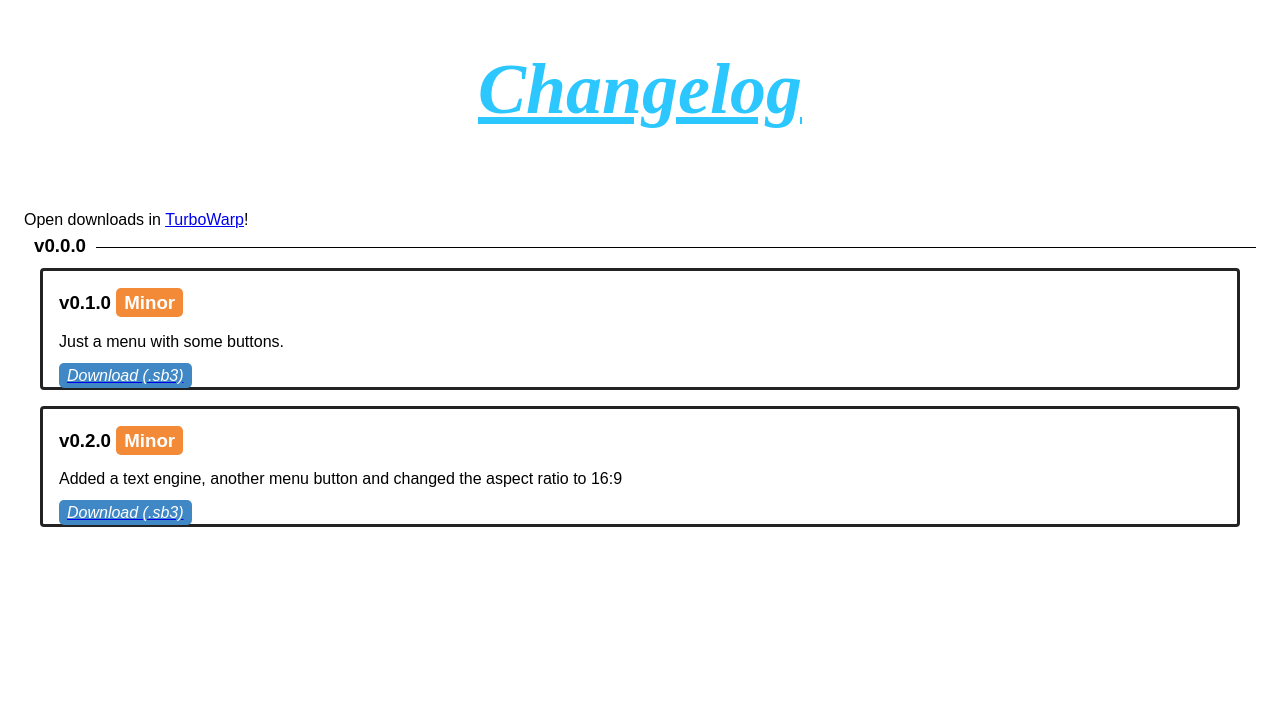
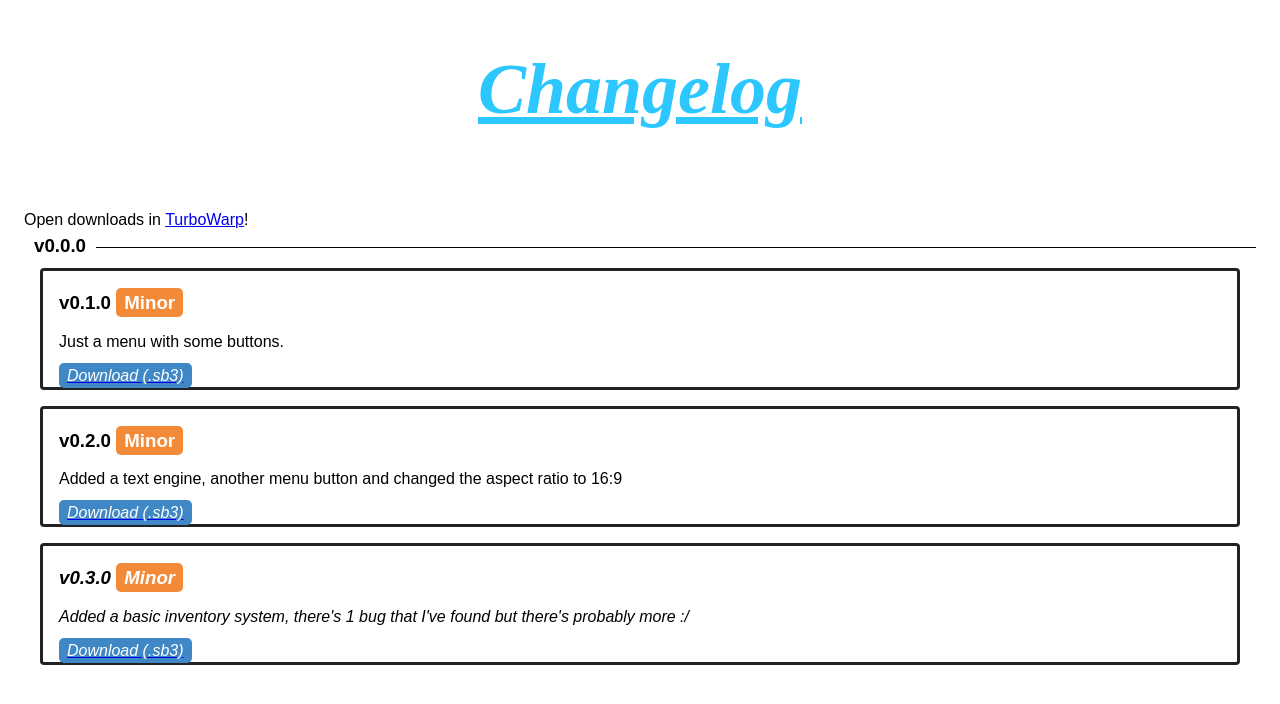
Before and after one commit to Blob2763/infinite, a plain HTML site: page index.html in a window 1280 px wide. Drawn offline with Linux system fonts and the light colour scheme; a web font is replaced by a local one.

Commit message:
Update index.html

```diff
--- a/index.html
+++ b/index.html
@@ -38,6 +38,15 @@
                 </div>
             </div>
 
+            <div class="card" id="minor">
+                <div class="container">
+                    <h3><b>v0.3.0 <span class="badge-minor">Minor</span></b></h3>
+                    <p>Added a basic inventory system, there's 1 bug that I've found but there's probably more :/</p>
+
+                    <a href="downloads/v0.3/the infinite lab 0.3.0.sb3" download><em><span class="download">Download (.sb3)</span><em></a>
+                </div>
+            </div>
+
             <!-- templates
 
             <div class="card" id="bug">
```
